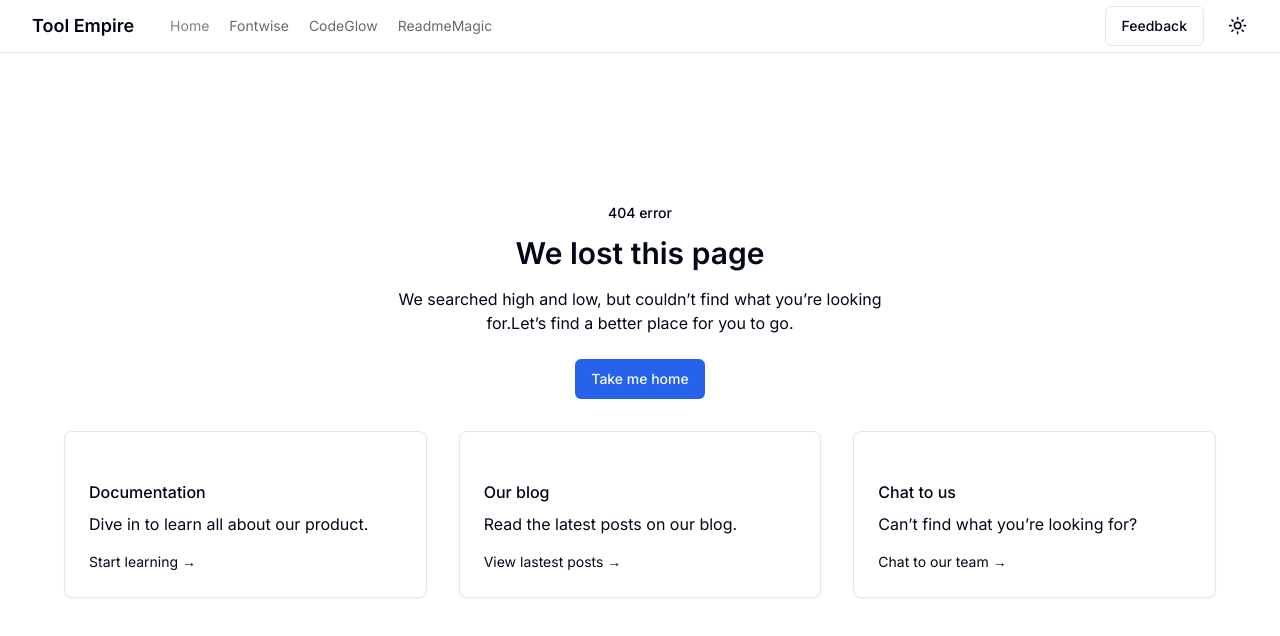
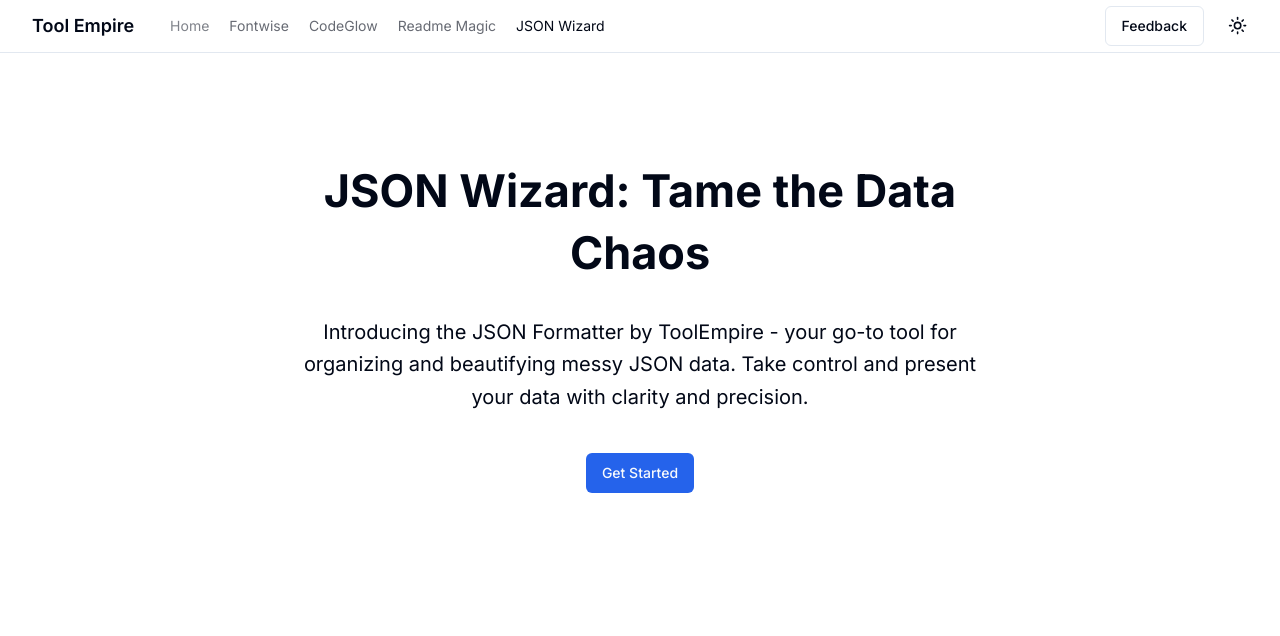
Before and after one commit to yokesh-ks/ToolEmpire, a Next.js app: page /json-formatter in a window 1280 px wide. Before the commit this address had no page. Shown: the top 636 px of the page. Built offline with nearby package versions, Linux system fonts and the light colour scheme.

Commit message:
fix(json formatter): new tool Json formateer added

```diff
--- a/package.json
+++ b/package.json
@@ -60,6 +60,7 @@
     "globby": "11.1.0",
     "highlight.js": "^11.8.0",
     "html-to-image": "^1.11.11",
+    "jsonlint-mod": "^1.7.6",
     "lucide-react": "^0.274.0",
     "next": "^13.4.19",
     "next-pwa": "^5.6.0",
@@ -70,6 +71,7 @@
     "react": "^18.2.0",
     "react-day-picker": "^8.8.1",
     "react-dom": "^18.2.0",
+    "react-drag-drop-files": "^2.3.10",
     "react-dropzone": "^14.2.3",
     "react-hook-form": "^7.46.0",
     "react-hot-toast": "^2.4.1",
@@ -83,6 +85,7 @@
     "tailwind-merge": "^1.14.0",
     "tailwindcss-animate": "^1.0.7",
     "webpack": "^5.75.0",
+    "xml-js": "^1.6.11",
     "zustand": "^4.4.1"
   },
   "devDependencies": {
--- a/pages/index.tsx
+++ b/pages/index.tsx
@@ -29,6 +29,12 @@
     description: 'Your Blueprint for Perfect Documentation!',
     iconName: '',
     routeName: 'readme-generator',
+  },
+  {
+    title: 'JSON Wizard',
+    description: 'Organize and beautifying messy JSON data',
+    iconName: '',
+    routeName: 'json-formatter',
   },
   // {
   //   title: "PDF to WORD",
--- /dev/null
+++ b/pages/json-formatter/editor.tsx
@@ -0,0 +1,218 @@
+import copy from 'copy-to-clipboard'
+import yaml from 'js-yaml'
+import jsonlint from 'jsonlint-mod'
+import React, { useState } from 'react'
+import { FileUploader } from 'react-drag-drop-files'
+import xmljs from 'xml-js'
+
+import CodeEditorWindow from '@/components/json-formatter/CodeEditorWindow'
+import { Badge } from '@/components/ui/badge'
+import { Button } from '@/components/ui/button'
+import { useToast } from '@/components/ui/use-toast'
+
+const fileTypes = ['json']
+
+function App() {
+  const [inputJsonData, setInputJsonData] = useState('')
+  const [outputJsonData, setOutputJsonData] = useState('')
+  const [syntaxError, setSyntaxError] = useState(null)
+  const [error, setError] = useState(false)
+  const [lang, setLang] = useState('json')
+
+  const { toast } = useToast()
+
+  const handleInputChange = (action, data) => {
+    switch (action) {
+      case 'code': {
+        try {
+          setInputJsonData(data)
+        } catch (err) {
+          console.log(err)
+        }
+        break
+      }
+      default: {
+        setError(true)
+        console.warn('case not handled!', action, data)
+      }
+    }
+  }
+
+  const handleFormatClick = () => {
+    try {
+      const formattedJson = JSON.stringify(JSON.parse(inputJsonData), null, 2)
+      setOutputJsonData(formattedJson)
+
+      setLang('json')
+    } catch (error) {
+      setOutputJsonData('Invalid JSON Syntax')
+      toast({
+        variant: 'destructive',
+        title: 'Invalid JSON Syntax',
+      })
+    }
+  }
+
+  const handleValidate = () => {
+    try {
+      jsonlint.parse(inputJsonData)
+      setSyntaxError(null)
+      setError(false)
+      toast({
+        title: 'Json Valid',
+      })
+
+      setLang('json')
+    } catch (e) {
+      console.log('error', e.message)
+      setSyntaxError(e.message)
+      setError(true)
+      toast({
+        variant: 'destructive',
+        title: 'Json InValid',
+      })
+    }
+  }
+
+  const handleConvertToYaml = () => {
+    const json = JSON.parse(inputJsonData)
+    const yamlData = yaml.dump(json)
+    setOutputJsonData(yamlData)
+    setLang('yaml')
+  }
+
+  const handleConvertToXml = () => {
+    const json = JSON.parse(inputJsonData)
+    const xmlData = xmljs.js2xml(json, { compact: true, spaces: 4 })
+    setOutputJsonData(xmlData)
+    setLang('xml')
+  }
+
+  function parseCSV(data: any) {
+    const results: string[] = []
+    const headers: string[] = Object.keys(data)
+    results.push(headers.join(','))
+
+    const values: string[] = headers.map((header) => {
+      return data[header]
+    })
+
+    setLang('csv') // Assuming setLang is defined and works correctly
+
+    results.push(values.join(','))
+    return results.join('\n')
+  }
+
+  function convertToCSV() {
+    setOutputJsonData(parseCSV(inputJsonData))
+  }
+
+  const copyToClipboard = () => {
+    copy(outputJsonData)
+    toast({
+      title: 'Copied',
+    })
+  }
+
+  const readFileJson = (file) => {
+    console.log(file)
+    const reader = new FileReader()
+    reader.onload = (event) => {
+      try {
+        setError(false)
+        handleInputChange('code', reader.result)
+      } catch (e) {
+        setError(true)
+      }
+    }
+    reader.readAsText(file)
+  }
+
+  return (
+    <div
+      className='w-full h-screen overflow-hidden px-6'
+      style={{ paddingTop: 52 }}
+    >
+      <div className='flex my-3 gap-3'>
+        <CodeEditorWindow
+          code={inputJsonData}
+          onChange={handleInputChange}
+          lang='json'
+        />
+
+        <div className='flex flex-col w-80 gap-4 mt-2.5'>
+          {outputJsonData && (
+            <Badge>
+              <span>Json</span>{' '}
+              <svg
+                aria-hidden='true'
+                className='w-4 h-4 ml-2 mr-2'
+                fill='currentColor'
+                viewBox='0 0 20 20'
+                xmlns='http://www.w3.org/2000/svg'
+              >
+                <path
+                  fill-rule='evenodd'
+                  d='M10.293 3.293a1 1 0 011.414 0l6 6a1 1 0 010 1.414l-6 6a1 1 0 01-1.414-1.414L14.586 11H3a1 1 0 110-2h11.586l-4.293-4.293a1 1 0 010-1.414z'
+                  clip-rule='evenodd'
+                ></path>
+              </svg>
+              <span className='capitalize'>{lang}</span>
+            </Badge>
+          )}
+
+          <FileUploader
+            handleChange={readFileJson}
+            name='file'
+            types={fileTypes}
+          >
+            <Button className='w-full'>Upload</Button>
+          </FileUploader>
+
+          <Button onClick={handleFormatClick} variant='secondary'>
+            Format / Json
+          </Button>
+
+          <Button disabled={error} onClick={handleValidate} variant='secondary'>
+            Validate Json
+          </Button>
+
+          <Button disabled={error} onClick={convertToCSV} variant='secondary'>
+            Convert to CSV
+          </Button>
+
+          <Button
+            disabled={error}
+            onClick={handleConvertToYaml}
+            variant='secondary'
+          >
+            Convert to YAML
+          </Button>
+          <Button
+            variant='secondary'
+            disabled={error}
+            onClick={handleConvertToXml}
+          >{`Convert \n to XML`}</Button>
+
+          <Button onClick={copyToClipboard}>Copy Output</Button>
+        </div>
+
+        {syntaxError ? (
+          <CodeEditorWindow
+            code={syntaxError}
+            onChange={undefined}
+            lang={lang}
+          />
+        ) : (
+          <CodeEditorWindow
+            code={outputJsonData}
+            onChange={undefined}
+            lang={lang}
+          />
+        )}
+      </div>
+    </div>
+  )
+}
+
+export default App
--- /dev/null
+++ b/pages/json-formatter/index.tsx
@@ -0,0 +1,25 @@
+import Head from 'next/head'
+import { useRouter } from 'next/router'
+import React from 'react'
+
+import { Hero } from '@/container/home/HeroSection'
+
+function Home() {
+  const router = useRouter()
+  return (
+    <div>
+      <Head>
+        <title>ToolEmpire</title>
+        <meta name='description' content='Tools' />
+      </Head>
+      <Hero
+        title='JSON Wizard: Tame the Data Chaos'
+        description='Introducing the JSON Formatter by ToolEmpire - your go-to tool for organizing and beautifying messy JSON data. Take control and present your data with clarity and precision.'
+        buttonLabel='Get Started'
+        handleButtonCLick={() => router.push('/json-formatter/editor')}
+      />
+    </div>
+  )
+}
+
+export default Home
--- a/src/components/common/Header.tsx
+++ b/src/components/common/Header.tsx
@@ -48,7 +48,16 @@
           } `}
           passHref
         >
-          <p>ReadmeMagic</p>
+          <p>Readme Magic</p>
+        </Link>
+        <Link
+          href='/json-formatter'
+          className={`mr-5 text-sm ${
+            pathname !== '/json-formatter' && 'opacity-60'
+          } `}
+          passHref
+        >
+          <p>JSON Wizard</p>
         </Link>
         {/* <Link
           href="/color-magic"
@@ -60,10 +69,7 @@
           <p>Color Magic</p>
         </Link> */}
       </div>
-      <div
-        className='flex sm:items-center pb-3 sm:p-0 gap-4
-      '
-      >
+      <div className='flex sm:items-center pb-3 sm:p-0 gap-4'>
         <Button variant='outline' onClick={() => router.push('/contact')}>
           Feedback
         </Button>
--- /dev/null
+++ b/src/components/json-formatter/CodeEditorWindow.tsx
@@ -0,0 +1,41 @@
+import Editor from '@monaco-editor/react'
+import { useTheme } from 'next-themes'
+import React, { useEffect, useState } from 'react'
+
+import { Card } from '../ui/card'
+
+const options = {
+  minimap: { enabled: false },
+  lineNumbers: false,
+  wordWrap: true,
+}
+
+const CodeEditorWindow = ({ onChange, code, lang }) => {
+  const [value, setValue] = useState(code || '')
+  const { theme } = useTheme()
+
+  useEffect(() => {
+    setValue(code)
+  }, [code])
+
+  const handleEditorChange = (value) => {
+    setValue(value)
+    onChange('code', value)
+  }
+
+  return (
+    <Card className='mt-2.5 h-full readme-editor-full w-full'>
+      <Editor
+        options={options}
+        width={`100%`}
+        language={lang || 'json'}
+        value={value}
+        className='overflow-hidden pt-3'
+        theme={theme === 'light' ? 'vs-light' : 'vs-dark'}
+        onChange={handleEditorChange}
+      />
+    </Card>
+  )
+}
+
+export default CodeEditorWindow
```
Also changed, not shown: 1 other file (tests, documents, lock files or other folders).
